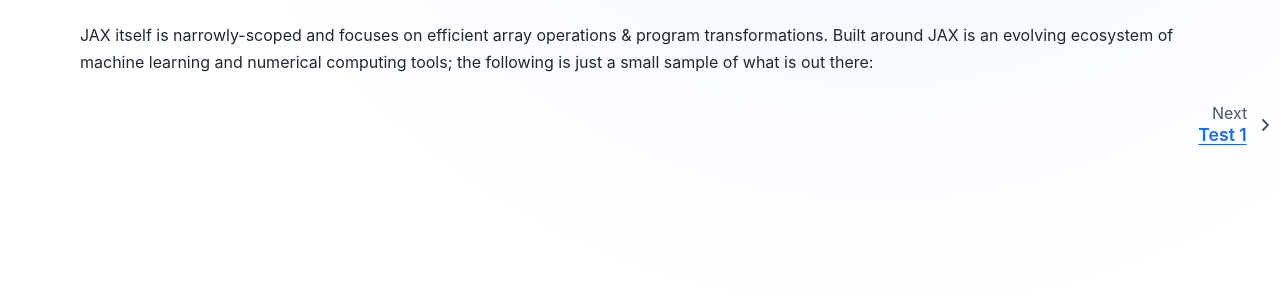
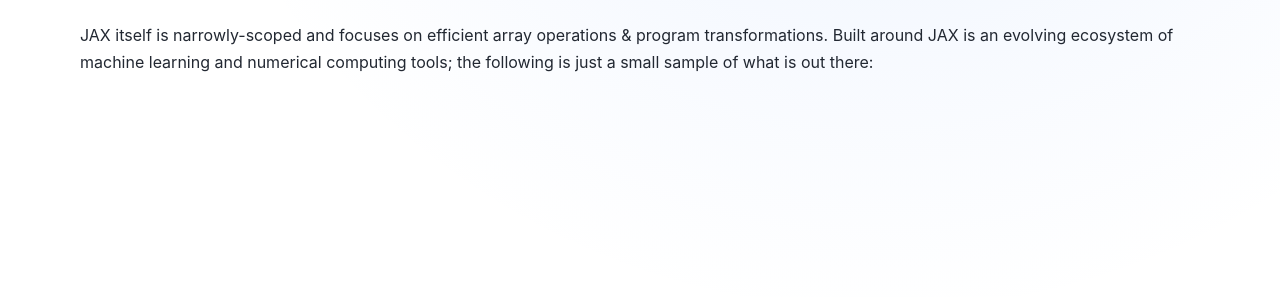
Before and after one commit to barnesjoseph/jax-ai-stacks, a Sphinx documentation site: the page built from docs/source/index.rst, in a window 1280 px wide. Shown: the part 423-720 px from the top of the page. Built offline with Sphinx 7.4.7 and the Sphinx Book theme 1.1.4, drawn with Linux system fonts in a browser that asks for light colours.

Commit message:
Update custom.css

```diff
--- a/docs/source/_static/css/custom.css
+++ b/docs/source/_static/css/custom.css
@@ -3,6 +3,10 @@
 body:has(.hero) .sidebar-toggle,
 body:has(.hero) .bd-sidebar-secondary {
     display: none !important;
+}
+
+body:has(.hero) .prev-next-footer {
+    display: none;
 }
 
 body:has(.hero) .bd-article-container {
```
